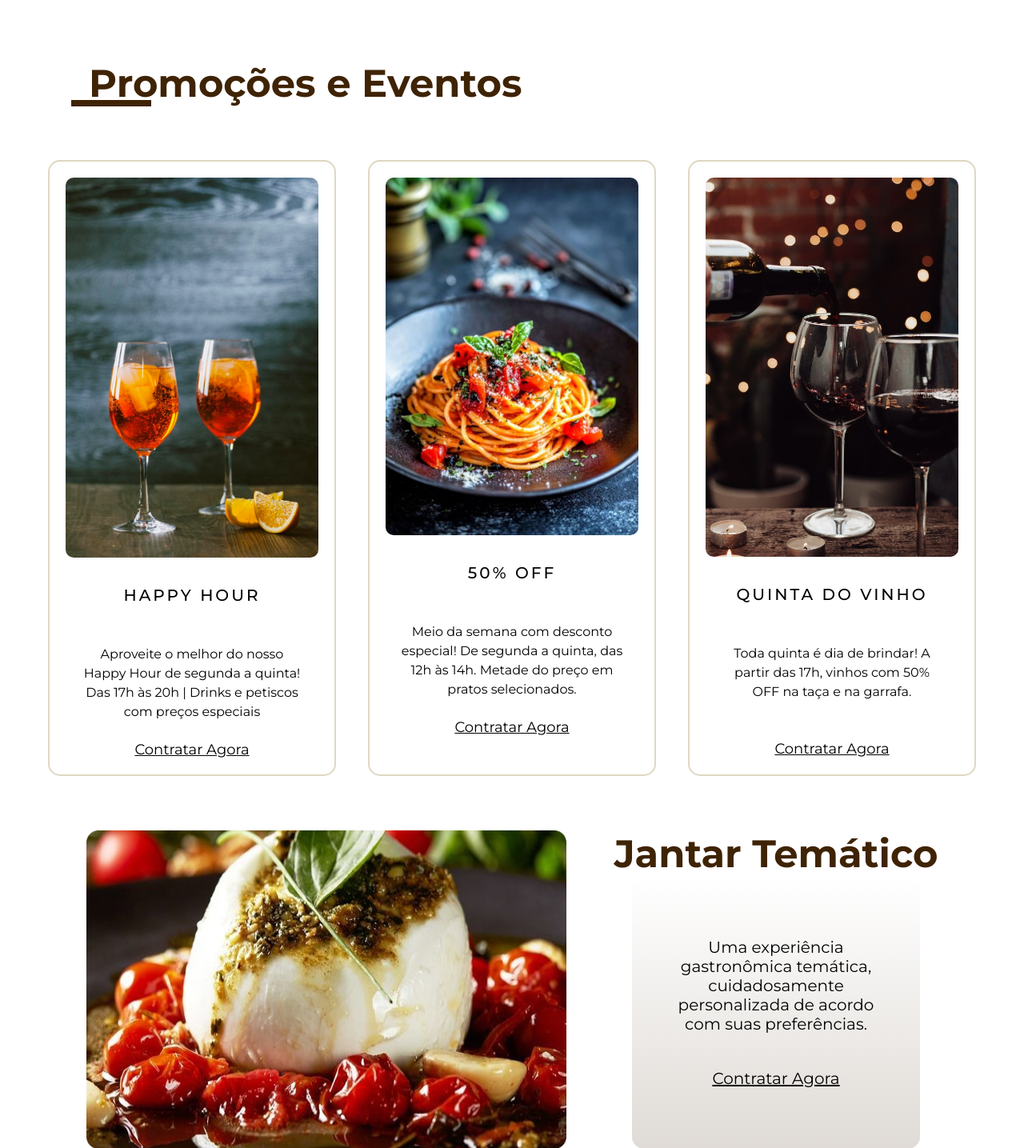
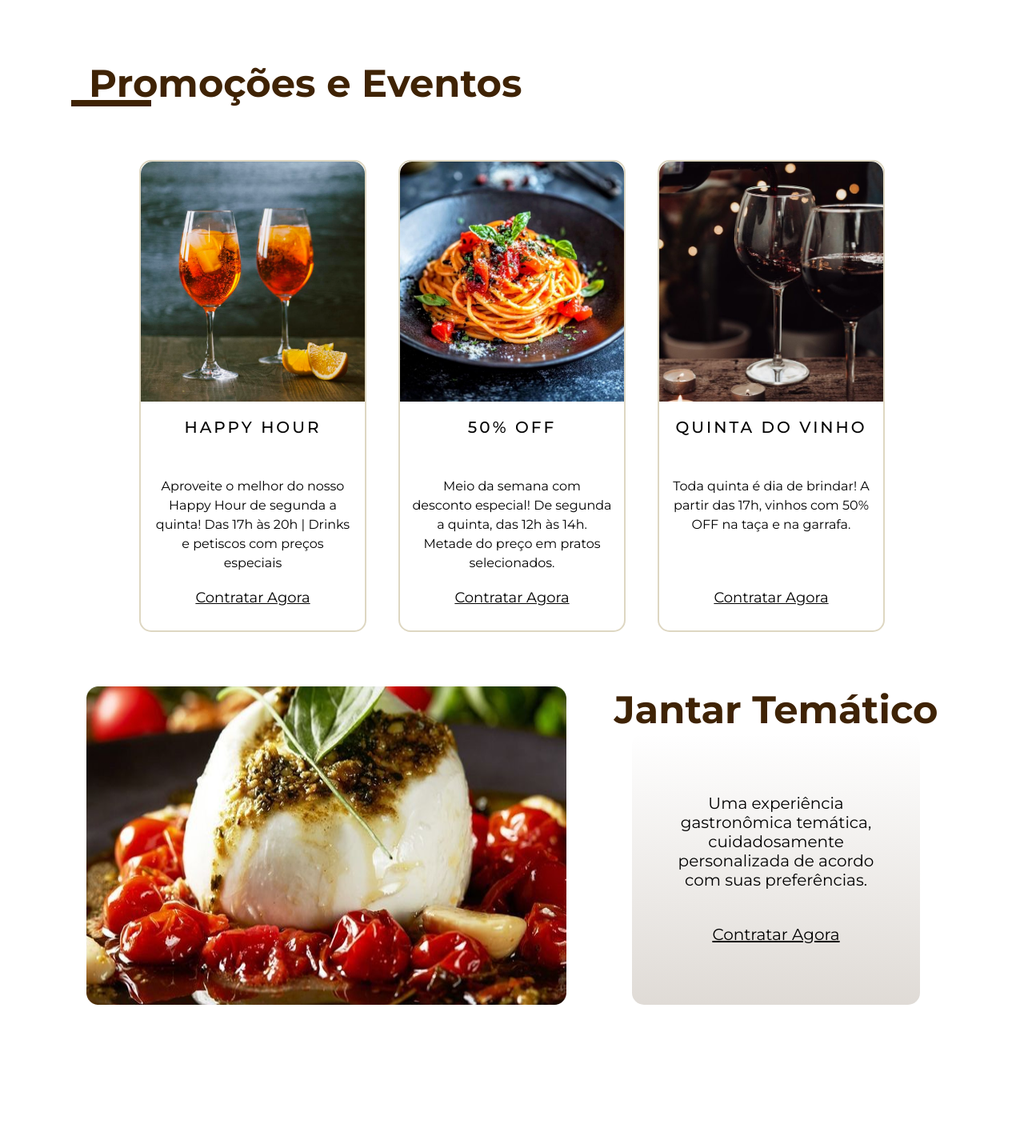
Before and after one commit to Judysonandrade/projeto-livraria, a Django app: page /promocoes/ in a window 1280 px wide. Shown: the part 134-1569 px from the top of the page at 80% size. After the commit the page ends 1390 px from the top, so only its background shows below. Run offline with Django 5.2, Linux system fonts and the light colour scheme; data comes from the database, SQL or seed files in the repository; some libraries are stand-ins or nearby versions.

Commit message:
atualização css de promoções e eventos

```diff
--- a/static/styles/styles_promo/promo.css
+++ b/static/styles/styles_promo/promo.css
@@ -129,23 +129,22 @@
 
 .promo-card {
     display: flex;
+    justify-content: start;
+    text-align: center;
+    align-items: center;
     flex-direction: column;
-    align-items: center;
-    text-align: center;
     max-width: 360px;
     border: 2px solid #DED7C2;
     border-radius: 15px;
-    padding: 20px;
-    box-sizing: border-box;
 }
 
 .promo-card img {
-    max-width: 100%;
-    height: auto;
-    border-radius: 10px;
-    margin-bottom: 15px;
+    width: 100%;
+    max-width: 300px;
+    height: 300px;
     object-fit: cover;
-    display: block;
+    object-position: center bottom;
+    border-radius: 15px 15px 0 0;
 }
 
 .text-h3 h3 {
@@ -163,6 +162,9 @@
     min-height: 120px;
     line-height: 24px;
     margin-top: 20px;
+    margin-bottom: 20px;
+    padding-left: 15px;
+    padding-right: 15px;
 }
 
 .contact {
```
